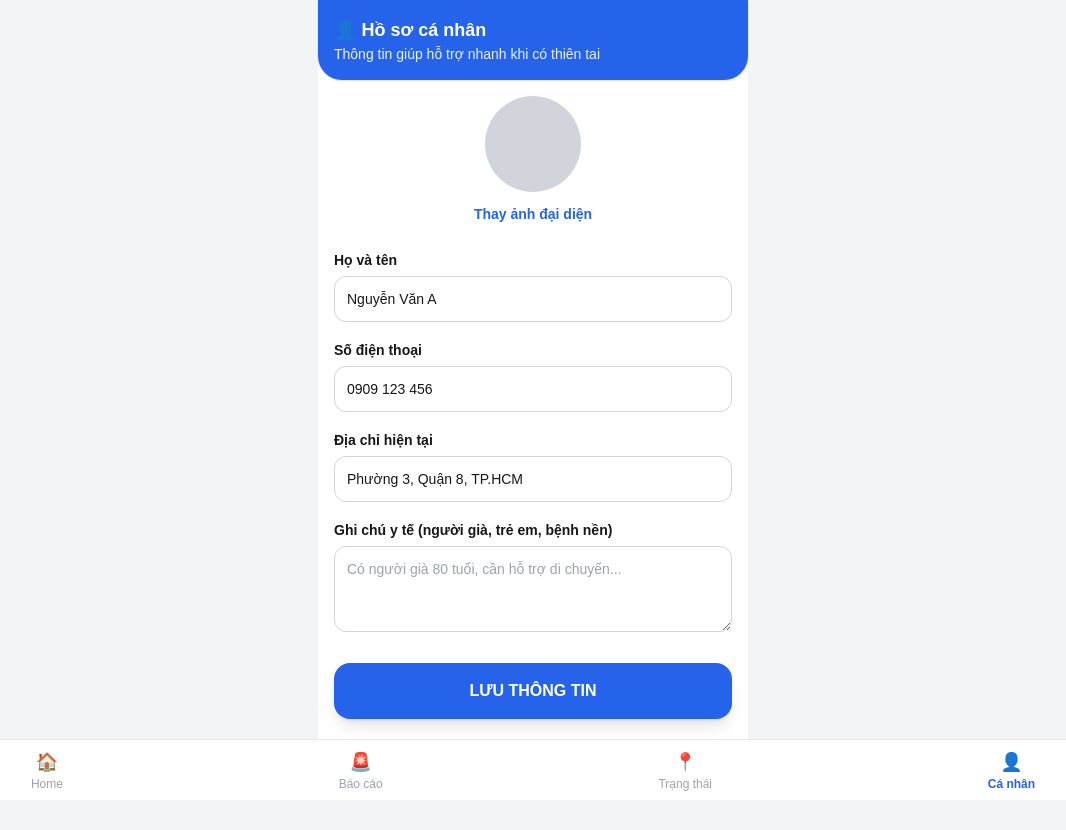
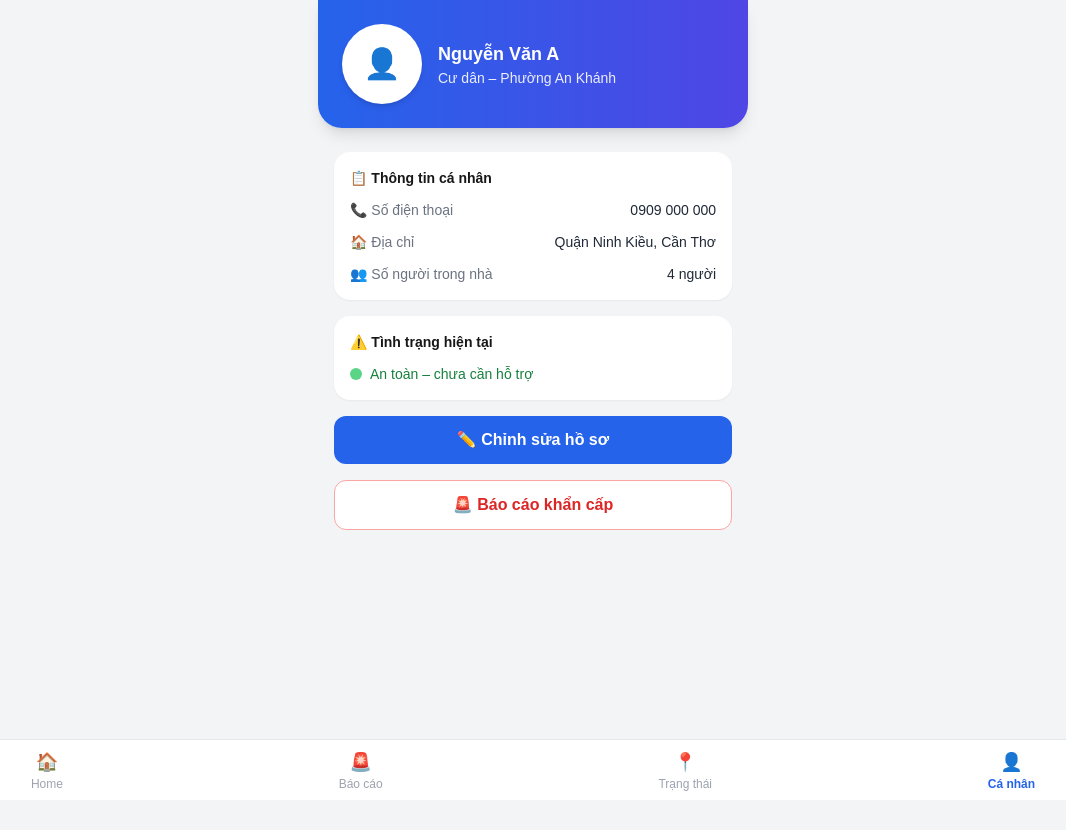
Before and after one commit to haibhse18/FPT_FloodRescueAndReleifFE, a Next.js app: page /citizen/profile in a window 1280 px wide. Shown: the top 830 px of the page, without its empty margins (107-1173 px from the left). Built offline with nearby package versions, Linux system fonts and the light colour scheme.

Commit message:
feat/CitizenProfileEdit

```diff
--- a/app/citizen/profile/page.tsx
+++ b/app/citizen/profile/page.tsx
@@ -1,79 +1,142 @@
+'use client'
+
+import { useState } from 'react'
+
 export default function ProfilePage() {
+  const [open, setOpen] = useState(false)
+
   return (
-    <div className="min-h-screen bg-gray-100 flex justify-center">
-      <div className="w-full max-w-md bg-white">
+    <div className="min-h-screen bg-gray-100 pb-24">
       {/* HEADER */}
-        <div className="bg-blue-600 text-white px-4 py-4 rounded-b-3xl shadow">
-          <h1 className="text-lg font-bold">👤 Hồ sơ cá nhân</h1>
-          <p className="text-sm opacity-90">
-            Thông tin giúp hỗ trợ nhanh khi có thiên tai
-          </p>
+      <div className="bg-gradient-to-r from-blue-600 to-indigo-600 p-6 rounded-b-3xl shadow-lg">
+        <div className="flex items-center gap-4">
+          <div className="w-20 h-20 rounded-full bg-white flex items-center justify-center text-3xl shadow-md">
+            👤
           </div>
 
-        {/* CONTENT */}
-        <div className="p-4 space-y-6">
-          {/* AVATAR */}
-          <div className="flex flex-col items-center gap-3">
-            <div className="w-24 h-24 rounded-full bg-gray-300" />
-            <button className="text-blue-600 text-sm font-semibold">
-              Thay ảnh đại diện
+          <div className="text-white">
+            <p className="text-lg font-semibold">Nguyễn Văn A</p>
+            <p className="text-sm opacity-90">Cư dân – Phường An Khánh</p>
+          </div>
+        </div>
+      </div>
+
+      {/* BODY */}
+      <div className="px-4 mt-6 space-y-4 max-w-md mx-auto">
+        <Card title="📋 Thông tin cá nhân">
+          <Info label="📞 Số điện thoại" value="0909 000 000" />
+          <Info label="🏠 Địa chỉ" value="Quận Ninh Kiều, Cần Thơ" />
+          <Info label="👥 Số người trong nhà" value="4 người" />
+        </Card>
+
+        <Card title="⚠️ Tình trạng hiện tại">
+          <div className="flex items-center gap-2">
+            <span className="w-3 h-3 rounded-full bg-green-500 animate-pulse"></span>
+            <span className="text-sm font-medium text-green-700">
+              An toàn – chưa cần hỗ trợ
+            </span>
+          </div>
+        </Card>
+
+        <button
+          onClick={() => setOpen(true)}
+          className="w-full bg-blue-600 text-white py-3 rounded-xl font-semibold active:scale-95 transition"
+        >
+          ✏️ Chỉnh sửa hồ sơ
+        </button>
+
+        <button className="w-full bg-white text-red-600 border border-red-300 py-3 rounded-xl font-semibold active:scale-95 transition">
+          🚨 Báo cáo khẩn cấp
         </button>
       </div>
 
-          {/* FORM */}
-          <div className="space-y-4">
-            <div>
-              <label className="text-sm font-semibold">Họ và tên</label>
-              <input
-                type="text"
-                defaultValue="Nguyễn Văn A"
-                className="mt-1 w-full rounded-xl border border-gray-300 p-3 text-sm
-                           focus:outline-none focus:ring-2 focus:ring-blue-400"
+      {/* MODAL */}
+      {open && <EditProfileModal onClose={() => setOpen(false)} />}
+    </div>
+  )
+}
+
+/* ================= MODAL ================= */
+
+function EditProfileModal({ onClose }: { onClose: () => void }) {
+  return (
+    <div className="fixed inset-0 z-50">
+      {/* overlay */}
+      <div
+        onClick={onClose}
+        className="absolute inset-0 bg-black/40"
       />
+
+      {/* modal */}
+      <div className="absolute bottom-0 left-0 right-0 bg-white rounded-t-3xl p-6 animate-slideUp">
+        <h2 className="text-lg font-semibold mb-4">
+          ✏️ Chỉnh sửa hồ sơ
+        </h2>
+
+        <div className="space-y-3">
+          <Input label="Họ và tên" placeholder="Nguyễn Văn A" />
+          <Input label="Số điện thoại" placeholder="0909 000 000" />
+          <Input label="Địa chỉ" placeholder="Quận Ninh Kiều, Cần Thơ" />
+          <Input label="Số người trong nhà" placeholder="4" />
         </div>
 
-            <div>
-              <label className="text-sm font-semibold">Số điện thoại</label>
-              <input
-                type="tel"
-                defaultValue="0909 123 456"
-                className="mt-1 w-full rounded-xl border border-gray-300 p-3 text-sm
-                           focus:outline-none focus:ring-2 focus:ring-blue-400"
-              />
-            </div>
-
-            <div>
-              <label className="text-sm font-semibold">Địa chỉ hiện tại</label>
-              <input
-                type="text"
-                defaultValue="Phường 3, Quận 8, TP.HCM"
-                className="mt-1 w-full rounded-xl border border-gray-300 p-3 text-sm
-                           focus:outline-none focus:ring-2 focus:ring-blue-400"
-              />
-            </div>
-
-            <div>
-              <label className="text-sm font-semibold">
-                Ghi chú y tế (người già, trẻ em, bệnh nền)
-              </label>
-              <textarea
-                placeholder="Có người già 80 tuổi, cần hỗ trợ di chuyển..."
-                className="mt-1 w-full rounded-xl border border-gray-300 p-3 text-sm
-                           focus:outline-none focus:ring-2 focus:ring-blue-400"
-                rows={3}
-              />
-            </div>
-          </div>
-
-          {/* SAVE BUTTON */}
         <button
-            className="w-full bg-blue-600 text-white py-4 rounded-2xl font-bold text-base
-                             active:scale-[0.97] transition shadow-lg"
+          onClick={onClose}
+          className="w-full mt-6 bg-blue-600 text-white py-3 rounded-xl font-semibold active:scale-95 transition"
         >
-            LƯU THÔNG TIN
+          💾 Lưu thay đổi
         </button>
       </div>
     </div>
+  )
+}
+
+/* ================= UI PARTS ================= */
+
+function Card({
+  title,
+  children,
+}: {
+  title: string
+  children: React.ReactNode
+}) {
+  return (
+    <div className="bg-white rounded-2xl p-4 shadow-sm space-y-3">
+      <p className="font-semibold text-sm">{title}</p>
+      {children}
     </div>
-  );
+  )
 }
+
+function Info({
+  label,
+  value,
+}: {
+  label: string
+  value: string
+}) {
+  return (
+    <div className="flex justify-between text-sm">
+      <span className="text-gray-500">{label}</span>
+      <span className="font-medium text-gray-800">{value}</span>
+    </div>
+  )
+}
+
+function Input({
+  label,
+  placeholder,
+}: {
+  label: string
+  placeholder: string
+}) {
+  return (
+    <div>
+      <label className="text-xs text-gray-500">{label}</label>
+      <input
+        placeholder={placeholder}
+        className="w-full mt-1 px-4 py-3 rounded-xl border border-gray-300 focus:outline-none focus:ring-2 focus:ring-blue-500"
+      />
+    </div>
+  )
+}
--- a/app/globals.css
+++ b/app/globals.css
@@ -25,3 +25,16 @@ body {
         text-wrap: balance;
     }
 }
+
+@keyframes slideUp {
+  from {
+    transform: translateY(100%);
+  }
+  to {
+    transform: translateY(0);
+  }
+}
+
+.animate-slideUp {
+  animation: slideUp 0.25s ease-out;
+}
```
Lines whose indentation alone changed are shown as unchanged.
